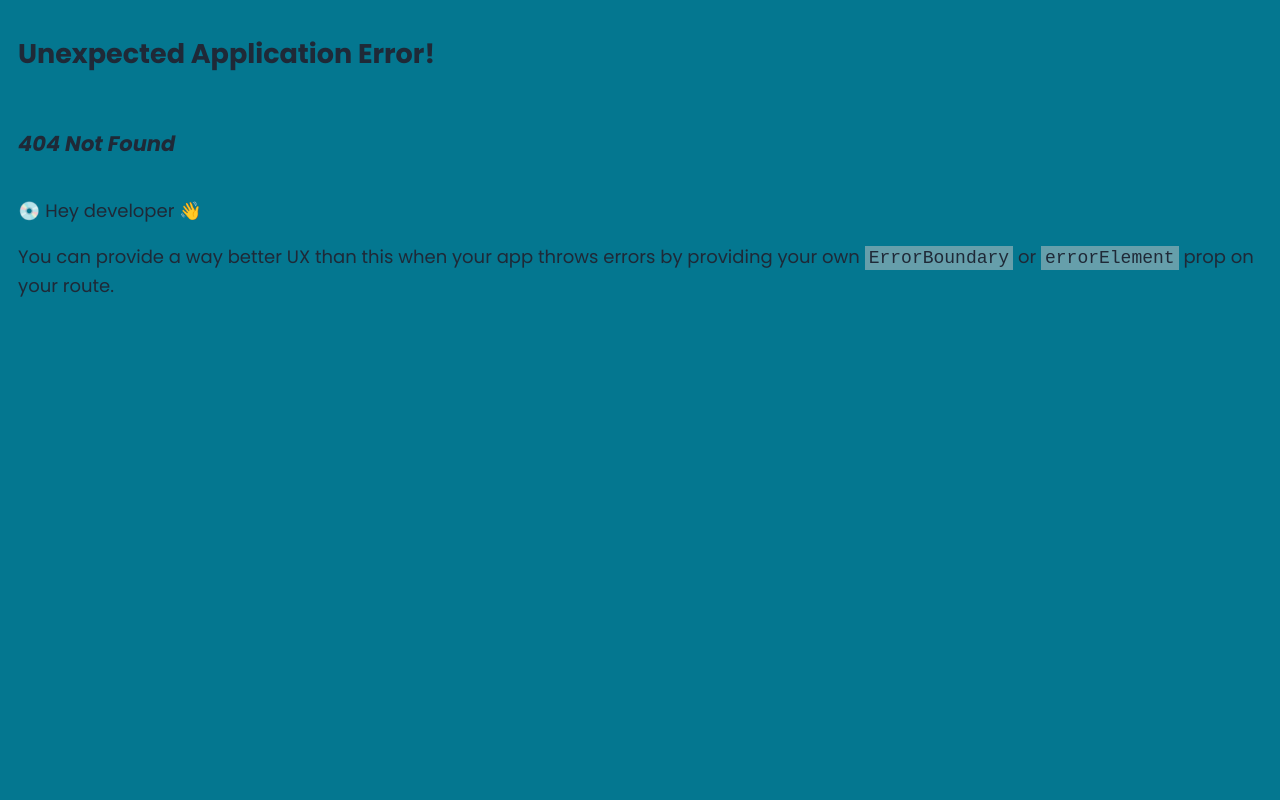
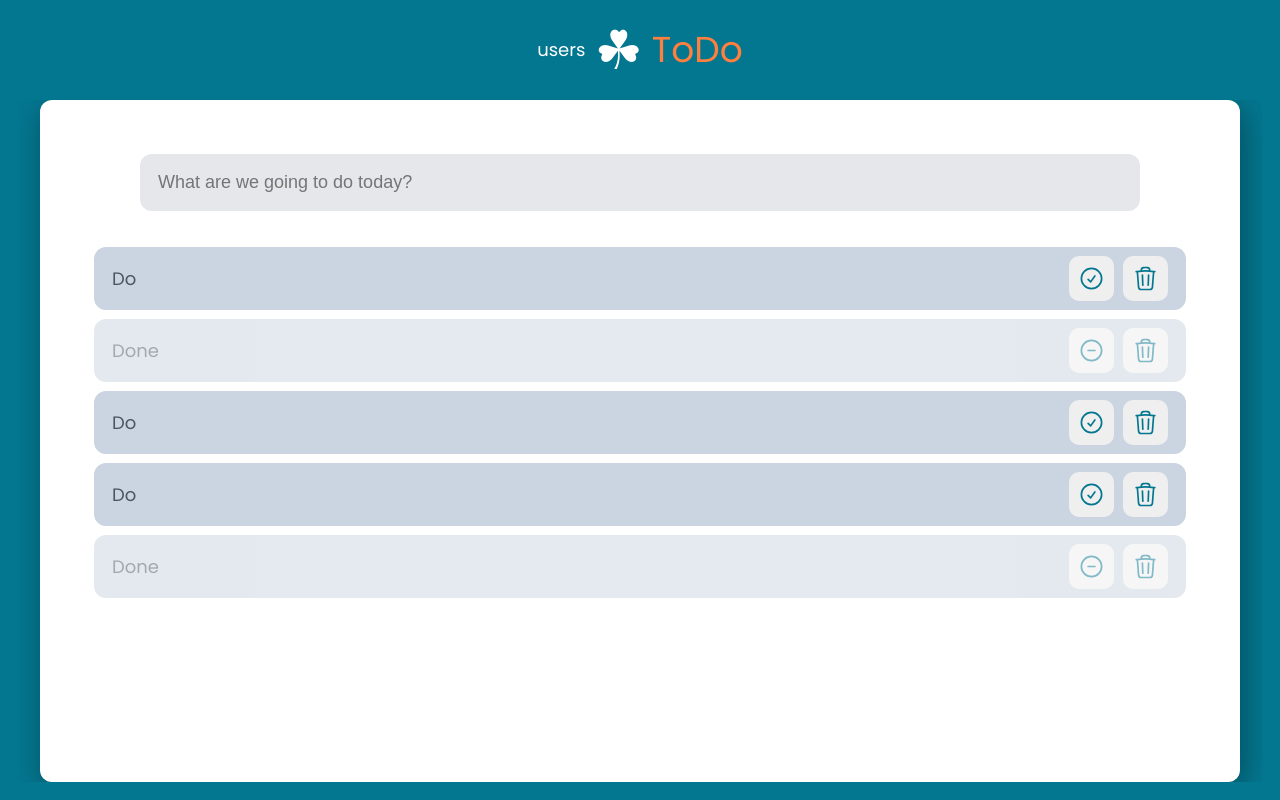
Before and after one commit to SavitskayaKseniya22/make-union-todo, a React (Vite) app: page /to-do in a window 1280 px wide. Before the commit this address had no page. Built offline with nearby package versions, Linux system fonts and the light colour scheme.

Commit message:
feat: add basic ToDo

```diff
--- a/package.json
+++ b/package.json
@@ -10,6 +10,7 @@
     "preview": "vite preview"
   },
   "dependencies": {
+    "@heroicons/react": "^2.1.4",
     "normalize.css": "^8.0.1",
     "react": "^18.3.1",
     "react-dom": "^18.3.1",
--- a/src/index.css
+++ b/src/index.css
@@ -51,16 +51,18 @@ body {
 .container {
   background-color: white;
   border-radius: 12px;
-  padding: 1.5rem;
+  padding: 1rem;
   box-shadow: 4px 8px 32px rgba(0, 0, 0, 0.35);
   display: flex;
-  align-items: center;
-  justify-content: center;
+  overflow: auto;
+  width: 100%;
+  height: 100%;
+  max-width: 1200px;
 }
 
 .header {
   width: 100%;
-  max-width: 991px;
+  max-width: 1200px;
   margin: 0 auto;
   padding: 1rem;
   color: white;
@@ -74,7 +76,6 @@ body {
 .link_nav {
   color: white;
   font-size: 1rem;
-  color: white;
 }
 
 .link_nav.active {
@@ -87,21 +88,25 @@ body {
   display: flex;
   justify-content: center;
   align-items: center;
+  overflow: auto;
 }
 
 .users__list {
+  flex-direction: column;
   display: flex;
-  flex-wrap: wrap;
-  gap: 1.5rem;
+  gap: 1rem;
   align-items: center;
   justify-content: center;
-  flex-direction: column;
+  width: 100%;
+  overflow: auto;
 }
 
 .user {
   display: flex;
   flex-direction: column;
-  gap: 2rem;
+  gap: 0.5rem;
+  overflow: auto;
+  justify-content: space-between;
 }
 
 .user__header {
@@ -132,7 +137,7 @@ body {
 }
 
 .user__content-item {
-  padding: 1.5rem 0;
+  padding: 1rem 0;
   display: flex;
   justify-content: space-between;
   border-top: 1px solid #e5e7eb;
@@ -146,10 +151,16 @@ body {
 .btn {
   border: none;
   cursor: pointer;
-  padding: 1rem 2rem;
+  padding: 0.5rem;
   border-radius: 10px;
   font-family: inherit;
   align-self: center;
+  min-width: 2.5rem;
+  min-height: 2.5rem;
+  display: flex;
+  align-items: center;
+  justify-content: center;
+  color: #047790;
 }
 
 .error {
@@ -161,12 +172,13 @@ body {
 
 @media (min-width: 450px) {
   .container {
-    padding: 2rem;
-    max-width: 80%;
+    padding: 1.5rem;
   }
 
   .users__list {
     flex-direction: row;
+    flex-wrap: wrap;
+    height: auto;
   }
 }
 
@@ -176,11 +188,65 @@ body {
     line-height: 28px;
   }
   .container {
-    max-width: 60%;
     padding: 3rem;
   }
 
   .users__list {
     gap: 2rem;
   }
+  .user__content-item {
+    padding: 1.5rem 0;
+  }
 }
+
+.container.container_todo {
+  height: 100%;
+  flex-direction: column;
+  gap: 2rem;
+}
+
+.tasks__input {
+  padding: 1rem;
+  border-radius: 12px;
+  border: 0;
+  background-color: #e5e7eb;
+  color: #4b5563;
+  width: 100%;
+  max-width: 1000px;
+  margin: 0 auto;
+  display: block;
+  font-size: 1rem;
+  outline: none;
+}
+
+.tasks__form {
+  width: 100%;
+}
+
+.tasks__content {
+  width: 100%;
+  display: flex;
+  flex-direction: column;
+  gap: 0.5rem;
+  flex-grow: 1;
+  overflow: auto;
+}
+
+.task {
+  display: flex;
+  justify-content: space-between;
+  align-items: center;
+  background-color: rgb(203 213 225);
+  border-radius: 12px;
+  padding: 0.5rem 1rem;
+  gap: 0.5rem;
+  color: #4b5563;
+}
+
+.task.task_completed {
+  opacity: 0.5;
+}
+
+.task__content {
+  flex-grow: 1;
+}
--- a/src/lib/Header.tsx
+++ b/src/lib/Header.tsx
@@ -8,8 +8,8 @@ export default function HeaderLayout() {
           users
         </NavLink>
         &#9752;
-        <NavLink to="/todo" className="link_nav">
-          to-do
+        <NavLink to="/to-do" className="link_nav">
+          ToDo
         </NavLink>
       </header>
       <main className="main">
--- /dev/null
+++ b/src/lib/to-do/Task.tsx
@@ -0,0 +1,38 @@
+import { TaskType, TaskStatusType } from '../../types';
+import { TrashIcon, CheckCircleIcon, MinusCircleIcon } from '@heroicons/react/24/outline';
+
+export default function Task({
+  data,
+  onChangeTask,
+  onDeleteTask,
+}: {
+  data: TaskType;
+  onChangeTask: ({ id, status }: { id: string; status: TaskStatusType }) => void;
+  onDeleteTask: ({ id }: { id: string }) => void;
+}) {
+  const { content, status, id } = data;
+
+  return (
+    <li data-status={status} className={`task${status === TaskStatusType.COMPLETED ? ' task_completed' : ''}`}>
+      <div className="task__content">{content}</div>
+      <button
+        type="button"
+        className="btn"
+        onClick={() => {
+          onChangeTask({ id, status });
+        }}
+      >
+        {status === TaskStatusType.COMPLETED ? <MinusCircleIcon /> : <CheckCircleIcon />}
+      </button>
+      <button
+        type="button"
+        className="btn"
+        onClick={() => {
+          onDeleteTask({ id });
+        }}
+      >
+        <TrashIcon />
+      </button>
+    </li>
+  );
+}
--- /dev/null
+++ b/src/lib/to-do/TaskInput.tsx
@@ -0,0 +1,30 @@
+import { useState, ChangeEvent, FormEvent } from 'react';
+
+export default function TaskInput({ onSumbit }: { onSumbit: (value: string) => void }) {
+  const [textValue, setTextValue] = useState('');
+
+  const handleChange = (e: ChangeEvent<HTMLInputElement>) => {
+    setTextValue(e.target.value);
+  };
+
+  const handleSubmit = (e: FormEvent<HTMLFormElement>) => {
+    e.preventDefault();
+
+    onSumbit(textValue);
+    setTextValue('');
+  };
+
+  return (
+    <form onSubmit={handleSubmit} className="tasks__form">
+      <input
+        type="text"
+        placeholder="What are we going to do today?"
+        name="text"
+        onChange={handleChange}
+        value={textValue}
+        required
+        className="tasks__input"
+      />
+    </form>
+  );
+}
--- /dev/null
+++ b/src/lib/to-do/ToDo.tsx
@@ -0,0 +1,52 @@
+import { useReducer } from 'react';
+import { ActionType, TaskStatusType } from '../../types';
+import { initialTasks } from './initialData';
+import reducer from './reducer';
+import TaskInput from './TaskInput';
+import Task from './Task';
+
+export default function ToDo() {
+  const [state, dispatch] = useReducer(reducer, {
+    tasks: initialTasks,
+  });
+
+  return (
+    <div className="container container_todo">
+      <TaskInput
+        onSumbit={(value) => {
+          dispatch({
+            type: ActionType.ADD_TASK,
+            payload: { content: value },
+          });
+        }}
+      />
+
+      <ul className="tasks__content">
+        {state.tasks.map((task) => {
+          return (
+            <Task
+              data={task}
+              key={task.id}
+              onChangeTask={({ id, status }: { id: string; status: TaskStatusType }) => {
+                if (status === TaskStatusType.COMPLETED) {
+                  dispatch({
+                    type: ActionType.UNCOMPLETE_TASK,
+                    payload: { id },
+                  });
+                } else {
+                  dispatch({
+                    type: ActionType.COMPLETE_TASK,
+                    payload: { id },
+                  });
+                }
+              }}
+              onDeleteTask={({ id }: { id: string }) => {
+                dispatch({ type: ActionType.REMOVE_TASK, payload: { id } });
+              }}
+            ></Task>
+          );
+        })}
+      </ul>
+    </div>
+  );
+}
--- /dev/null
+++ b/src/lib/to-do/initialData.tsx
@@ -0,0 +1,29 @@
+import { TaskListType, TaskStatusType } from '../../types';
+
+export const initialTasks: TaskListType = [
+  {
+    content: 'Do',
+    id: 'qr4qyXIs',
+    status: TaskStatusType.ACTIVE,
+  },
+  {
+    content: 'Done',
+    id: 'y6PBA6Yt',
+    status: TaskStatusType.COMPLETED,
+  },
+  {
+    content: 'Do',
+    id: 'AITUi4Cq',
+    status: TaskStatusType.ACTIVE,
+  },
+  {
+    content: 'Do',
+    id: '54U1RoBL',
+    status: TaskStatusType.ACTIVE,
+  },
+  {
+    content: 'Done',
+    id: 'y6PBA6Bt',
+    status: TaskStatusType.COMPLETED,
+  },
+];
--- /dev/null
+++ b/src/lib/to-do/reducer.tsx
@@ -0,0 +1,41 @@
+import { ReducerStateType, ReducerActionType, ActionType, TaskStatusType } from '../../types';
+import makeid from '../../utils';
+
+export default function reducer(state: ReducerStateType, action: ReducerActionType) {
+  switch (action.type) {
+    case ActionType.REMOVE_TASK:
+      return {
+        ...state,
+        tasks: state.tasks.filter((item) => item.id !== action.payload.id),
+      };
+    case ActionType.COMPLETE_TASK:
+      return {
+        ...state,
+        tasks: state.tasks.map((item) => {
+          return item.id === action.payload.id ? { ...item, status: TaskStatusType.COMPLETED } : item;
+        }),
+      };
+    case ActionType.UNCOMPLETE_TASK:
+      return {
+        ...state,
+        tasks: state.tasks.map((item) => {
+          return item.id === action.payload.id ? { ...item, status: TaskStatusType.ACTIVE } : item;
+        }),
+      };
+    case ActionType.ADD_TASK:
+      return {
+        ...state,
+        tasks: [
+          ...state.tasks,
+          {
+            content: action.payload.content,
+            id: makeid(),
+            status: TaskStatusType.ACTIVE,
+          },
+        ],
+      };
+
+    default:
+      return state;
+  }
+}
--- a/src/types.ts
+++ b/src/types.ts
@@ -20,3 +20,35 @@ export const isUser = (data: any): data is UserType => {
 export const isUserResult = (data: any): data is UserType[] => {
   return data && (data.length === 0 || (data.length > 0 && isUser(data[0])));
 };
+
+export enum TaskStatusType {
+  'ACTIVE' = 'active',
+  'COMPLETED' = 'completed',
+}
+
+export type TaskType = {
+  content: string;
+  id: string;
+  status: TaskStatusType;
+};
+
+export type TaskListType = TaskType[];
+
+export type ReducerActionType =
+  | {
+      type: ActionType.COMPLETE_TASK | ActionType.REMOVE_TASK | ActionType.UNCOMPLETE_TASK;
+      payload: { id: string };
+    }
+  | {
+      type: ActionType.ADD_TASK;
+      payload: { content: string };
+    };
+
+export type ReducerStateType = { tasks: TaskListType };
+
+export enum ActionType {
+  'COMPLETE_TASK' = 'complete-task',
+  'REMOVE_TASK' = 'remove-task',
+  'UNCOMPLETE_TASK' = 'uncomplete-task',
+  'ADD_TASK' = 'add-task',
+}
--- /dev/null
+++ b/src/utils.ts
@@ -0,0 +1,9 @@
+export default function makeid() {
+  let result = '';
+  const characters = 'ABCDEFGHIJKLMNOPQRSTUVWXYZabcdefghijklmnopqrstuvwxyz0123456789';
+  const { length } = characters;
+  for (let index = 0; index < 8; index++) {
+    result += characters.charAt(Math.floor(Math.random() * length));
+  }
+  return result;
+}
```
Also changed, not shown: src/main.tsx (+6 -1 lines), 1 other file (tests, documents, lock files or other folders).
